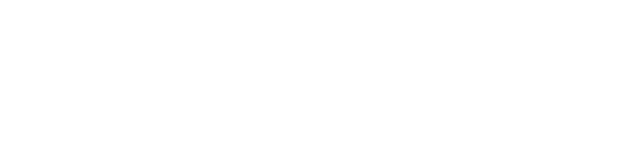
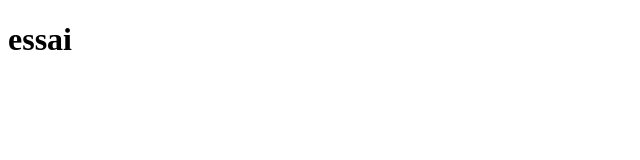
Before and after one commit to LaManuAmiens/test, a plain HTML site: page index.html in a window 1280 px wide. Shown: the whole page, without its empty margins (0-640 px from the left). Drawn offline with Linux system fonts and the light colour scheme.

Commit message:
envoi fichiers

```diff
--- a/index.html
+++ b/index.html
@@ -5,6 +5,6 @@
     <title>Test</title>
   </head>
   <body>
-
+    <h1>essai</h1>
   </body>
 </html>
```
Also changed, not shown: style.css (added).
